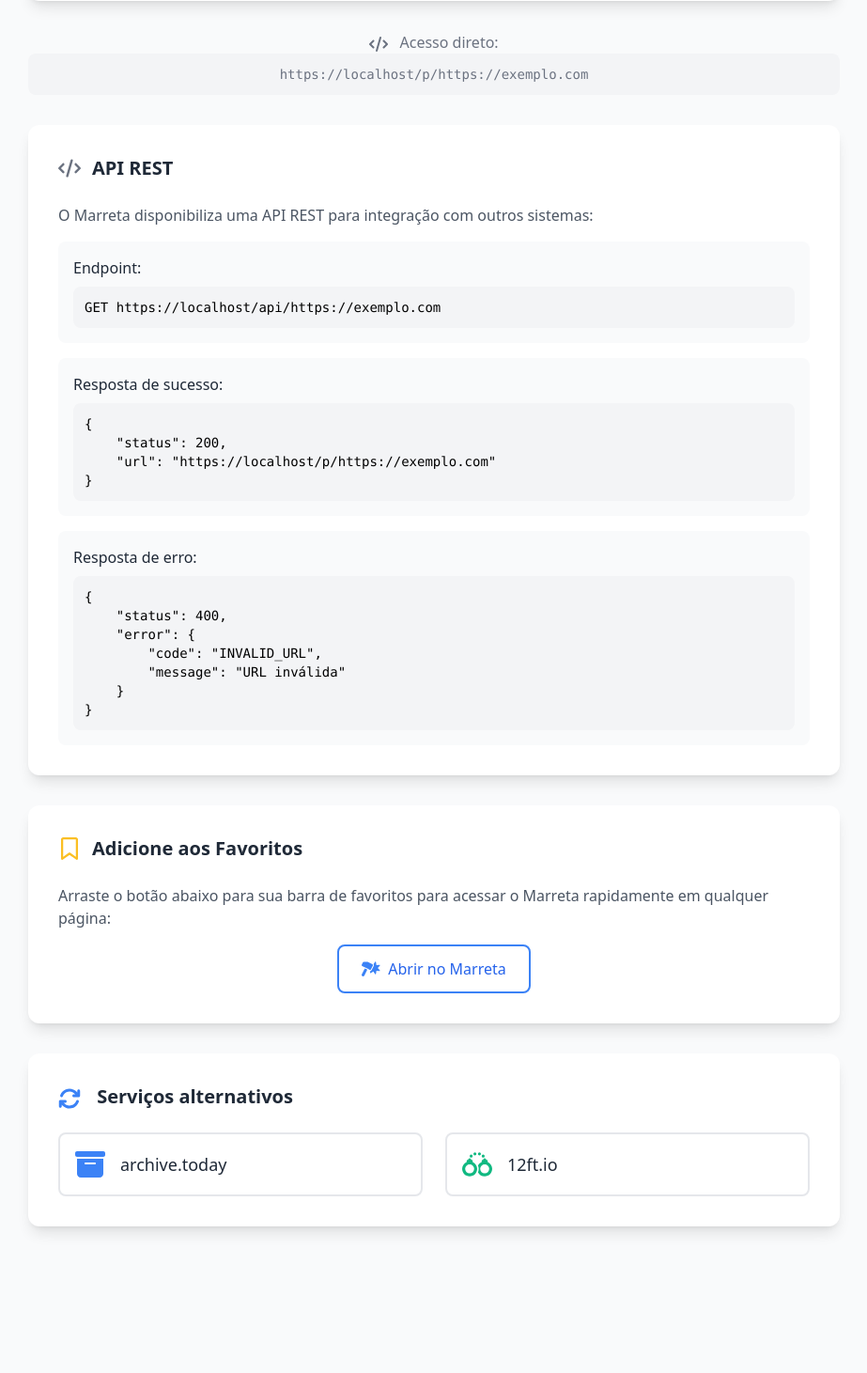
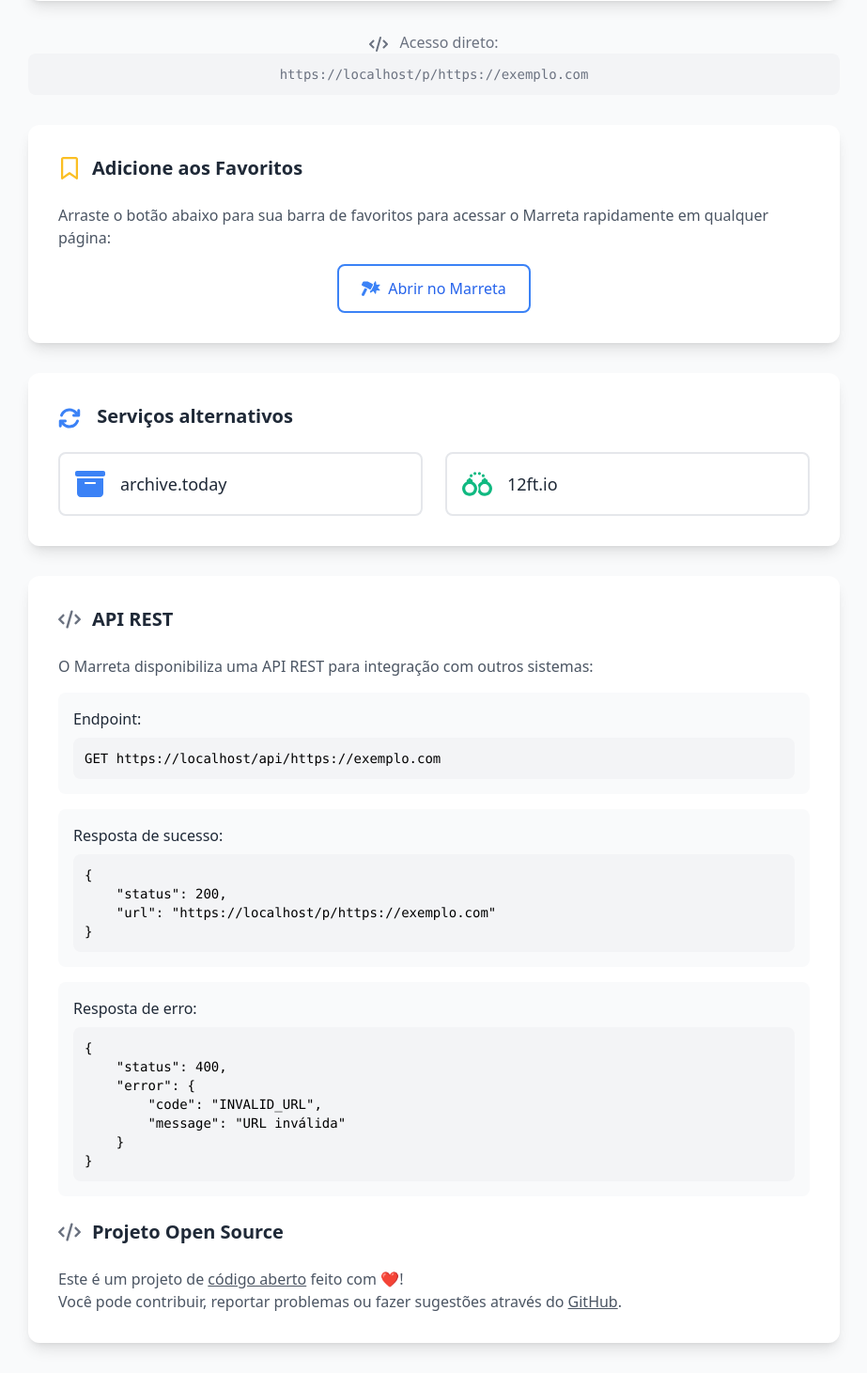
Before and after one commit to cassano0409/marreta-fufeiqiang, a PHP site: page / in a window 1280 px wide. Shown: the part 367-1828 px from the top of the page at 94% size, without its empty margins (178-1101 px from the left). Before the commit the page ends 1679 px from the top, so only its background shows below. Run offline with PHP 8.4, Linux system fonts and the light colour scheme; some libraries are stand-ins or nearby versions.

Commit message:
reorganização dos componentes na pagina inicial

```diff
--- a/app/index.php
+++ b/app/index.php
@@ -117,42 +117,6 @@ if ($_SERVER['REQUEST_METHOD'] === 'POST' && isset($_POST['url'])) {
             </p>
         </div>
 
-        <!-- Documentação da API -->
-        <div class="bg-white rounded-xl shadow-lg p-8 mt-8">
-            <h2 class="text-xl font-semibold text-gray-800 mb-6 flex items-center">
-                <img src="assets/svg/code.svg" class="w-6 h-6 mr-3" alt="API REST">
-                API REST
-            </h2>
-            <div class="space-y-4">
-                <p class="text-gray-600">
-                    O <?php echo SITE_NAME; ?> disponibiliza uma API REST para integração com outros sistemas:
-                </p>
-                <div class="bg-gray-50 rounded-lg p-4">
-                    <h3 class="font-medium text-gray-800 mb-2">Endpoint:</h3>
-                    <pre class="bg-gray-100 p-3 rounded-lg text-sm overflow-x-auto">GET <?php echo SITE_URL; ?>/api/https://exemplo.com</pre>
-                </div>
-                <div class="bg-gray-50 rounded-lg p-4">
-                    <h3 class="font-medium text-gray-800 mb-2">Resposta de sucesso:</h3>
-                    <pre class="bg-gray-100 p-3 rounded-lg text-sm overflow-x-auto">
-{
-    "status": 200,
-    "url": "<?php echo SITE_URL; ?>/p/https://exemplo.com"
-}</pre>
-                </div>
-                <div class="bg-gray-50 rounded-lg p-4">
-                    <h3 class="font-medium text-gray-800 mb-2">Resposta de erro:</h3>
-                    <pre class="bg-gray-100 p-3 rounded-lg text-sm overflow-x-auto">
-{
-    "status": 400,
-    "error": {
-        "code": "INVALID_URL",
-        "message": "URL inválida"
-    }
-}</pre>
-                </div>
-            </div>
-        </div>
-
         <!-- Seção de Bookmarklet -->
         <div class="bg-white rounded-xl shadow-lg p-8 mt-8 mb-8">
             <h2 class="text-xl font-semibold text-gray-800 mb-6 flex items-center">
@@ -197,6 +161,52 @@ if ($_SERVER['REQUEST_METHOD'] === 'POST' && isset($_POST['url'])) {
                 </a>
             </div>
         </div>
+
+        <!-- Desenvolvimento -->
+        <div class="bg-white rounded-xl shadow-lg p-8 mt-8">
+            <h2 class="text-xl font-semibold text-gray-800 mb-6 flex items-center">
+                <img src="assets/svg/code.svg" class="w-6 h-6 mr-3" alt="API REST">
+                API REST
+            </h2>
+            <div class="space-y-4">
+                <p class="text-gray-600">
+                    O <?php echo SITE_NAME; ?> disponibiliza uma API REST para integração com outros sistemas:
+                </p>
+                <div class="bg-gray-50 rounded-lg p-4">
+                    <h3 class="font-medium text-gray-800 mb-2">Endpoint:</h3>
+                    <pre class="bg-gray-100 p-3 rounded-lg text-sm overflow-x-auto">GET <?php echo SITE_URL; ?>/api/https://exemplo.com</pre>
+                </div>
+                <div class="bg-gray-50 rounded-lg p-4">
+                    <h3 class="font-medium text-gray-800 mb-2">Resposta de sucesso:</h3>
+                    <pre class="bg-gray-100 p-3 rounded-lg text-sm overflow-x-auto">
+{
+    "status": 200,
+    "url": "<?php echo SITE_URL; ?>/p/https://exemplo.com"
+}</pre>
+                </div>
+                <div class="bg-gray-50 rounded-lg p-4">
+                    <h3 class="font-medium text-gray-800 mb-2">Resposta de erro:</h3>
+                    <pre class="bg-gray-100 p-3 rounded-lg text-sm overflow-x-auto">
+{
+    "status": 400,
+    "error": {
+        "code": "INVALID_URL",
+        "message": "URL inválida"
+    }
+}</pre>
+                </div>
+            </div>
+            <h2 class="text-xl font-semibold text-gray-800 mt-6 mb-6 flex items-center">
+                <img src="assets/svg/code.svg" class="w-6 h-6 mr-3" alt="Open Source">
+                Projeto Open Source
+            </h2>
+            <div>
+                <p class="text-gray-600">
+                    Este é um projeto de <a href="https://github.com/manualdousuario/marreta/" class="underline" target="_blank">código aberto</a> feito com ❤️!<br/>
+                    Você pode contribuir, reportar problemas ou fazer sugestões através do <a href="https://github.com/manualdousuario/marreta/" class="underline" target="_blank">GitHub</a>.
+                </p>
+            </div>
+        </div>
     </div>
 
     <!-- Scripts JavaScript -->
```
